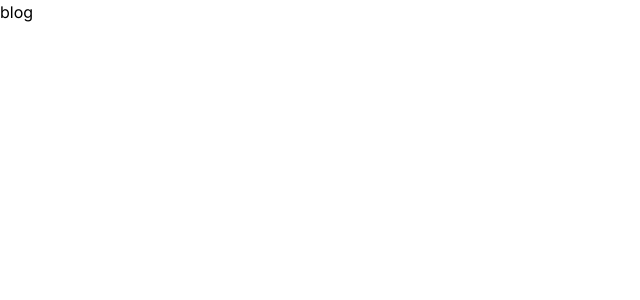
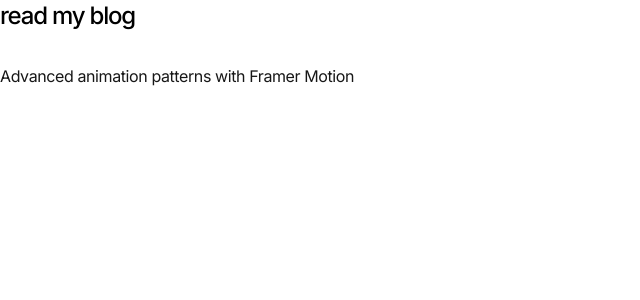
Before and after one commit to beverm2391/beneverman.com-v5, a Next.js app: page /blog in a window 1280 px wide. Shown: the top 300 px of the page, without its empty margins (0-640 px from the left). Built offline with nearby package versions, Linux system fonts and the light colour scheme.

Commit message:
mdx starting to work

```diff
--- a/app/blog/[slug...].tsx
+++ /dev/null
@@ -1,47 +0,0 @@
-import { GetStaticProps, GetStaticPaths } from 'next';
-import { useRouter } from 'next/router';
-import { MDXRemote } from 'next-mdx-remote';
-// import BlogLayout from '@core/layout/BlogPost';
-// import getOgImage from 'lib/generate-opengraph-images';
-import { getFileBySlug, getFiles } from '@/lib/mdx';
-import MDXComponents from '@/core/components/MDX/MDXComponents';
-import { FrontMatterPost } from '@/types/post';
-
-interface BlogProps {
-  post?: FrontMatterPost;
-  ogImage: string;
-}
-
-const Blog = ({ post, ogImage }: BlogProps) => {
-  const { isFallback } = useRouter();
-
-  if (isFallback || !post) {
-    return <div>Loading...</div>;
-  }
-
-  return (
-    // <BlogLayout frontMatter={post.frontMatter} ogImage={ogImage}>
-      <MDXRemote
-        {...post.mdxSource}
-        components={{
-          ...MDXComponents,
-        }}
-      />
-    // </BlogLayout>
-  );
-};
-
-export default Blog;
-
-export const getStaticPaths: GetStaticPaths = async () => {
-  const posts = await getFiles();
-
-  return {
-    paths: posts.map((p) => ({
-      params: {
-        slug: p.replace(/\.mdx/, ''),
-      },
-    })),
-    fallback: true,
-  };
-};
--- /dev/null
+++ b/app/blog/[slug]/page.tsx
@@ -0,0 +1,68 @@
+import type { Metadata } from 'next';
+import { Suspense, cache } from 'react';
+import { notFound } from 'next/navigation';
+import { getBlogPosts } from '@/lib/blog';
+
+import { unstable_noStore as noStore } from 'next/cache';
+
+function formatDate(date: string) {
+    noStore();
+    let currentDate = new Date();
+    if (!date.includes('T')) {
+        date = `${date}T00:00:00`;
+    }
+    let targetDate = new Date(date);
+
+    let yearsAgo = currentDate.getFullYear() - targetDate.getFullYear();
+    let monthsAgo = currentDate.getMonth() - targetDate.getMonth();
+    let daysAgo = currentDate.getDate() - targetDate.getDate();
+
+    let formattedDate = '';
+
+    if (yearsAgo > 0) {
+        formattedDate = `${yearsAgo}y ago`;
+    } else if (monthsAgo > 0) {
+        formattedDate = `${monthsAgo}mo ago`;
+    } else if (daysAgo > 0) {
+        formattedDate = `${daysAgo}d ago`;
+    } else {
+        formattedDate = 'Today';
+    }
+
+    let fullDate = targetDate.toLocaleString('en-us', {
+        month: 'long',
+        day: 'numeric',
+        year: 'numeric',
+    });
+
+    return `${fullDate} (${formattedDate})`;
+}
+
+export default function Blog({ params }: { params: { slug: string } }) {
+    console.log(params);
+    let post = getBlogPosts().find((post) => post.slug === params.slug);
+
+    console.log(post);
+
+    if (!post) {
+        notFound();
+    }
+
+    return (
+        <section>
+            <h1 className="title font-medium text-2xl tracking-tighter max-w-[650px]">
+                {post.data.title}
+            </h1>
+            <div className="flex justify-between items-center mt-2 mb-8 text-sm max-w-[650px]">
+                <Suspense fallback={<p className="h-5" />}>
+                    <p className="text-sm text-neutral-600 dark:text-neutral-400">
+                        {post.data.date}
+                    </p>
+                </Suspense>
+            </div>
+            <article className="prose prose-quoteless prose-neutral dark:prose-invert">
+                {post.content}
+            </article>
+        </section>
+    );
+}
--- a/app/blog/page.tsx
+++ b/app/blog/page.tsx
@@ -1,5 +1,37 @@
-export default function Page() {
+import Link from 'next/link';
+import { Suspense } from 'react';
+import { getBlogPosts } from '@/lib/blog';
+
+export const metadata = {
+    title: 'Blog',
+    description: 'Read my writing about the things I tinker with.',
+};
+
+export default function BlogPage() {
+    let allBlogs = getBlogPosts();
+
+    // console.log(allBlogs);
+
     return (
-        <div>blog</div>
-    )
-}
+      <section>
+        <h1 className="font-medium text-2xl mb-8 tracking-tighter">
+          read my blog
+        </h1>
+        {allBlogs
+            .sort((a, b) => new Date(b.data.date).getTime() - new Date(a.data.date).getTime())
+            .map((post) => (
+            <Link
+              key={post.slug}
+              className="flex flex-col space-y-1 mb-4"
+              href={`/blog/${post.slug}`}
+            >
+              <div className="w-full flex flex-col">
+                <p className="text-neutral-900 dark:text-neutral-100 tracking-tight">
+                  {post.data.title}
+                </p>
+              </div>
+            </Link>
+          ))}
+      </section>
+    );
+  }
--- a/lib/blog.ts
+++ b/lib/blog.ts
@@ -10,7 +10,7 @@ function parseFrontmatter(fileContent: string) {
 }
 
 function getMDXFiles(dir: string) {
-    return fs.readdirSync(dir).filter((file) => path.extname(file) === '.mdx')
+    return fs.readdirSync(dir).filter((file) => path.extname(file) === '.mdx') // get all the MDX files in the directory
 }
 
 function readMDXFile(filePath: string) {
```
